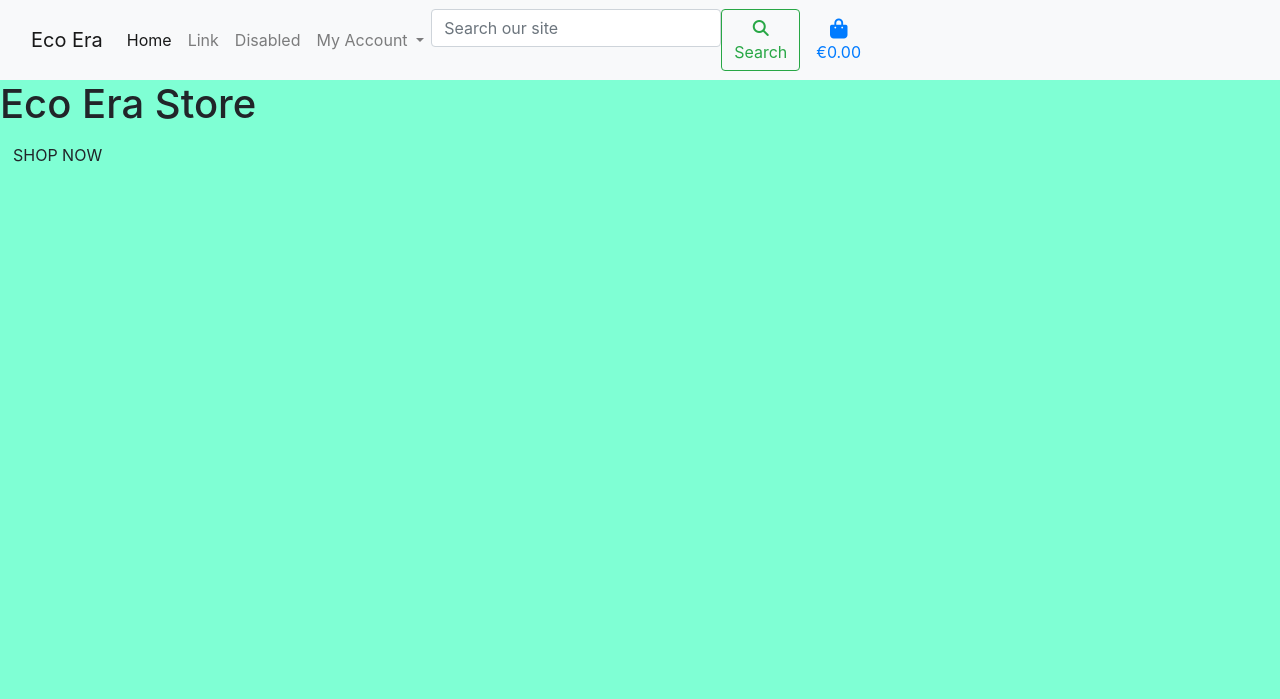
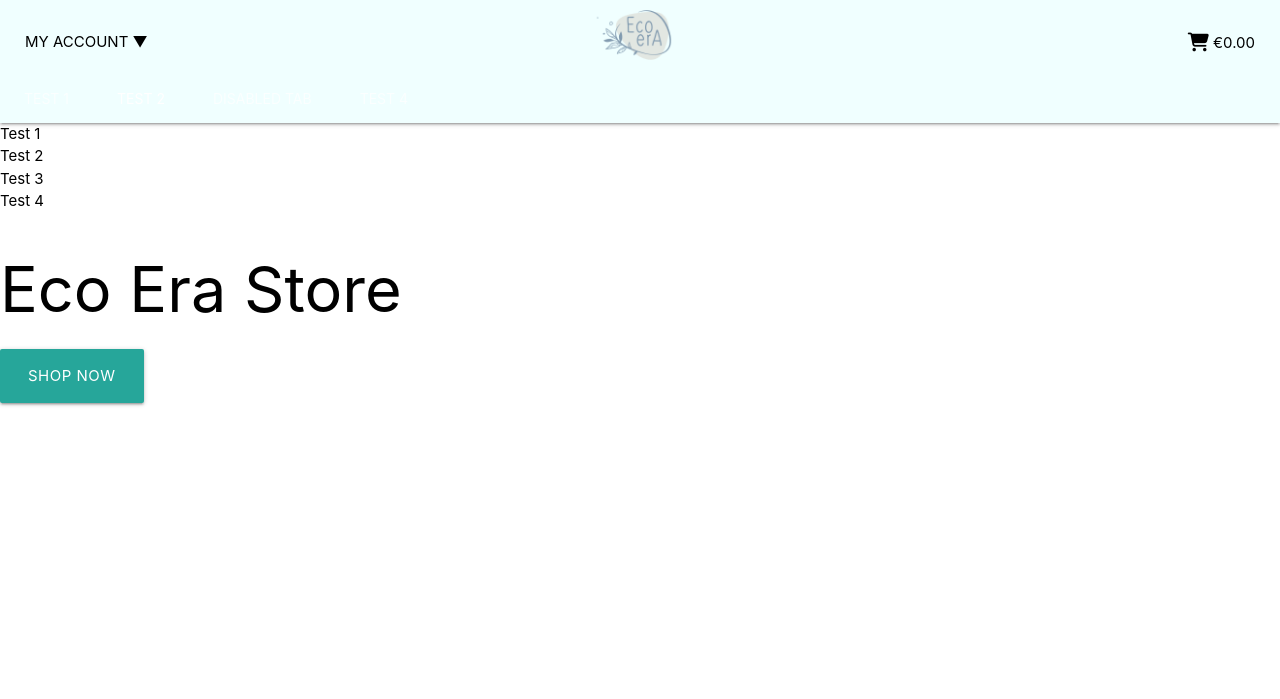
Before and after one commit to annakovesdi/milestone-project-4, a Django app: page / in a window 1280 px wide. Shown: the top 699 px of the page. Run offline with Django 3.2, Linux system fonts and the light colour scheme; some libraries are stand-ins or nearby versions.

Commit message:
double navbar top customized

```diff
--- a/static/css/base.css
+++ b/static/css/base.css
@@ -2,8 +2,36 @@
     height: 100%;
 }
 
+body {
+    height: calc(100vh - 100px);
+    color: black;
+}
 
-body {
-    background-color: aquamarine;
-    height: calc(100vh - 100px);
+i {
+    color: black;
 }
+
+/* --------------------Navbar*/
+
+.nav-extended {
+    background-color: azure;
+}
+
+.nav-wrapper {
+    padding: 10px 10px 0px 10px;
+}
+
+img.logo-navbar {
+    max-height: 50px;
+}
+
+.nav-text {
+    color: black;
+    text-transform: uppercase;
+    margin: 0;
+}
+
+.dropdown-content{
+   width: max-content !important;
+   height:auto !important;
+}
--- /dev/null
+++ b/static/js/materialize.js
@@ -0,0 +1,6 @@
+$(document).ready(function(){
+    $('.modal').modal();
+    $('.dropdown-trigger').dropdown(open(hover=true));
+    $('.collapsible').collapsible();
+    $('.tabs').tabs();
+  });
--- a/templates/base.html
+++ b/templates/base.html
@@ -8,8 +8,7 @@
     <meta charset="utf-8">
     <meta name="viewport" content="width=device-width, initial-scale=1, shrink-to-fit=no">
     <script src="https://kit.fontawesome.com/185656999b.js" crossorigin="anonymous"></script>
-    <link rel="stylesheet" href="https://stackpath.bootstrapcdn.com/bootstrap/4.4.1/css/bootstrap.min.css"
-        integrity="sha384-Vkoo8x4CGsO3+Hhxv8T/Q5PaXtkKtu6ug5TOeNV6gBiFeWPGFN9MuhOf23Q9Ifjh" crossorigin="anonymous">
+    <link rel="stylesheet" href="https://cdnjs.cloudflare.com/ajax/libs/materialize/1.0.0/css/materialize.min.css">
     <link rel="stylesheet" href="{% static 'css/base.css' %}">
     {% block css %}
     {% endblock %}
@@ -18,31 +17,22 @@
 
 <body>
     <header>
-        <nav class="navbar navbar-expand-lg navbar-light bg-light">
-            <div class="container-fluid">
-                <button class="navbar-toggler" type="button" data-bs-toggle="collapse"
-                    data-bs-target="#navbarTogglerDemo03" aria-controls="navbarTogglerDemo03" aria-expanded="false"
-                    aria-label="Toggle navigation">
-                    <span class="navbar-toggler-icon"></span>
-                </button>
-                <a class="navbar-brand" href="{% url 'home' %}">Eco Era</a>
-                <div class="collapse navbar-collapse" id="navbarTogglerDemo03">
-                    <ul class="navbar-nav me-auto mb-2 mb-lg-0">
-                        <li class="nav-item">
-                            <a class="nav-link active" aria-current="page" href="#">Home</a>
+        <!--Navigation bar upper row-->
+        <nav class="nav-extended">
+            <div class="nav-wrapper">
+                <!--Logo Center-->
+                <a href="{% url 'home' %}" class="brand-logo center">
+                    <img class="logo-navbar" src="media/img/logo-s.png" alt="Logo of Eco Era">
+                </a>
+                <!--My Account dropdown trigger left-->
+                <ul id="nav-mobile" class="left">
+                    <li><a class="dropdown-trigger" href='#' data-target="dropdown1">
+                            <span class="nav-text">My Account ▼</span>
+                        </a>
                     </li>
-                        <li class="nav-item">
-                            <a class="nav-link" href="#">Link</a>
-                        </li>
-                        <li class="nav-item">
-                            <a class="nav-link" href="#">Disabled</a>
-                        </li>
-                        <li class="nav-item dropdown">
-                            <a class="nav-link dropdown-toggle" href="#" id="navbarScrollingDropdown" role="button"
-                                data-bs-toggle="dropdown" aria-expanded="false">
-                                My Account
-                            </a>
-                            <ul class="dropdown-menu" aria-labelledby="navbarScrollingDropdown">
+                </ul>
+                <!-- Dropdown Structure -->
+                <ul id="dropdown1" class="dropdown-content">
                     {% if request.user.is_authenticated %}
                     {% if request.user.is_superuser %}
                     <li><a class="dropdown-item" href="#">Product Management</a></li>
@@ -54,31 +44,48 @@
                     <li><a class="dropdown-item" href="{% url 'account_login' %}">Log In</a></li>
                     {% endif %}
                 </ul>
+                <!--Shopping basket right-->
+                <ul id="nav-mobile" class="right">
+                    <li><a class="{% if grand_total %} {% else %}{% endif %}" href=""><i class="fas fa-shopping-cart fa-lg"></i>
+                            <span class="nav-text">
+                                    {% if grand_total %}
+                                        €{{ grand_total|floatformat:2 }}
+                                    {% else %}
+                                        €0.00
+                                    {% endif %}
+                            </span>
+                        </a>
                     </li>
                 </ul>
-                    <form class="d-flex input-group-append" method="GET" action="">
-                        <input class="form-control me-2" type="search" placeholder="Search our site"
-                            aria-label="Search">
-                        <button class="btn btn-outline-success" type="submit"><span><i
-                                    class="fas fa-search"></i></span>Search</button>
-                    </form>
-                    <li class="list-inline-item">
-                        <a class="{% if grand_total %} font-weight-bold{% else %}text-black{% endif %} nav-link" href="">
-                            <div class="text-center">
-                                <div><i class="fas fa-shopping-bag fa-lg"></i></div>
-                                <p class="my-0">
+            </div>
+            <div class="nav-content">
+                <ul class="tabs tabs-transparent">
+                    <li class="tab"><a href="#test1">Test 1</a></li>
+                    <li class="tab"><a class="active" href="#test2">Test 2</a></li>
+                    <li class="tab"><a href="#test3">Disabled Tab</a></li>
+                    <li class="tab"><a href="#test4">Test 4</a></li>
+                </ul>
+            </div>
+        </nav>
+
+        <ul class="sidenav" id="mobile-demo">
+            <li><a class="dropdown-trigger" href="#!" data-target="dropdown-account">My Account<i class="fas fa-angle-double-down"></i></a></li>
+                    <li><a class="{% if grand_total %} {% else %}{% endif %}" href=""><i class="fas fa-shopping-bag fa-lg"></i>
+                                <p>
                                     {% if grand_total %}
                                         €{{ grand_total|floatformat:2 }}
                                     {% else %}
                                         €0.00
                                     {% endif %}
                                 </p>
-                            </div>
                         </a>
                     </li>
-                </div>
-            </div>
-        </nav>
+        </ul>
+
+        <div id="test1" class="col s12">Test 1</div>
+        <div id="test2" class="col s12">Test 2</div>
+        <div id="test3" class="col s12">Test 3</div>
+        <div id="test4" class="col s12">Test 4</div>
     </header>
 
     {% if messages %}
@@ -94,12 +101,13 @@
     {% endblock %}
 
     <footer>
-
-    </footer>
-    <script src="https://cdn.jsdelivr.net/npm/bootstrap@5.0.1/dist/js/bootstrap.bundle.min.js" integrity="sha384-gtEjrD/SeCtmISkJkNUaaKMoLD0//ElJ19smozuHV6z3Iehds+3Ulb9Bn9Plx0x4" crossorigin="anonymous"></script>
+    <script src="https://ajax.googleapis.com/ajax/libs/jquery/2.2.2/jquery.min.js"></script>
+    <script src="https://cdnjs.cloudflare.com/ajax/libs/materialize/1.0.0-beta/js/materialize.min.js"></script>
+    <script src="{% static 'js/materialize.js' %}"></script>
     {% block js %}
     {% endblock %}
 
 
     </body>
+
     </html>
```
Also changed, not shown: README.md, media/img/logo-s.png (added). Lines whose indentation alone changed are shown as unchanged.
